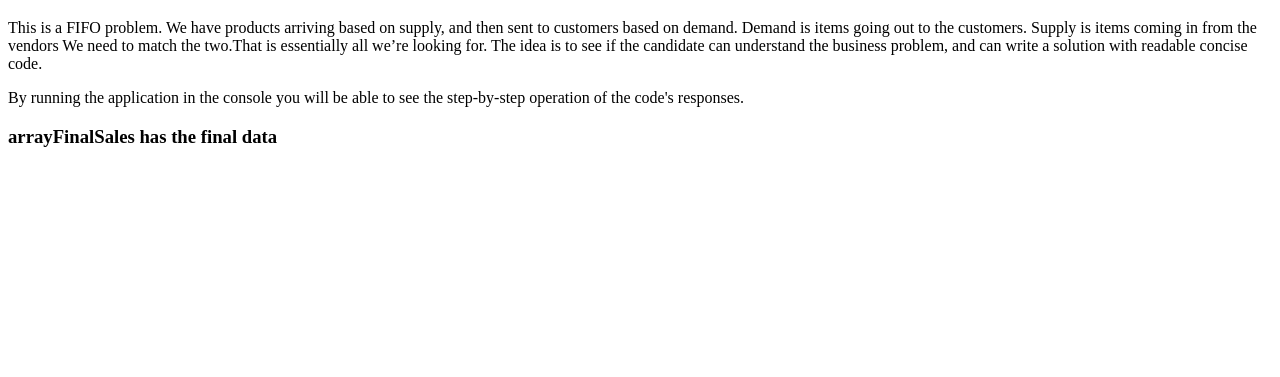
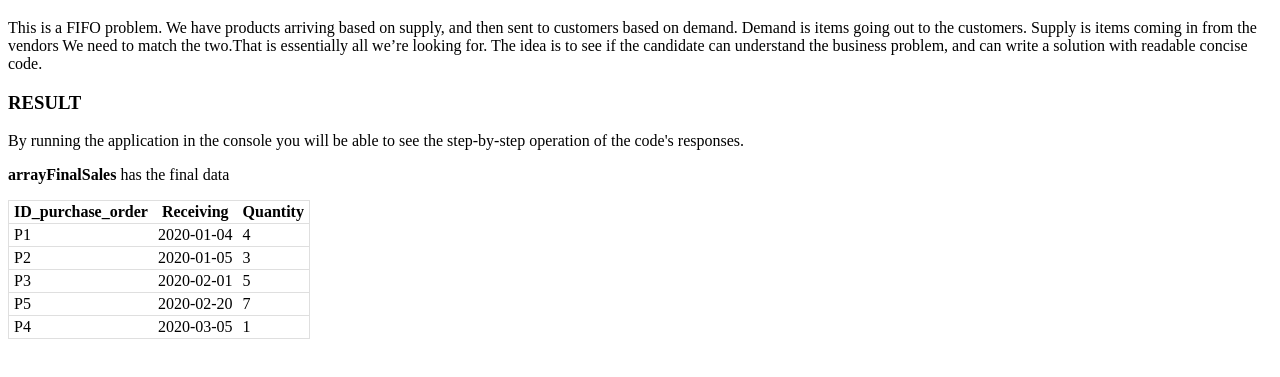
Before and after one commit to marthyndl/purchase-orders, a plain HTML site: page index.html in a window 1280 px wide. Shown: the part 61-438 px from the top of the page. Drawn offline with Linux system fonts and the light colour scheme.

Commit message:
Show table array final sales

```diff
--- a/index.html
+++ b/index.html
@@ -3,6 +3,8 @@
   <head>
     <title>Coding Exercise! Martín Lopez</title>
     <meta charset="UTF-8" />
+    <link rel="stylesheet" href="./src/styles.css">
+    <link rel="icon" href="./src/budget.png">
   </head>
 
   <body>
--- a/src/index.js
+++ b/src/index.js
@@ -128,7 +128,35 @@ function allocate(salesOrders, purchaseOrders) {
   return arrayFinalSales;
 }
 
-console.log(allocate(salesOrders, purchaseOrders));
+function getCells(data) {
+  let resultCells = Object.values(data);
+  return resultCells.map(cell => `<td>${cell}</td>`).join('');
+}
+
+function createBody(data) {
+  return data.map(row => `<tr>${getCells(row)}</tr>`).join('');
+}
+
+function createTable(data) {
+  // Destructure the headings (first row) from
+  // all the rows
+
+  // Return some HTML that uses `getCells` to create
+  // some headings, but also to create the rows
+  // in the tbody.
+  return `
+    <table>
+      <thead>
+        <tr>
+          <th>ID_purchase_order</th>
+          <th>Receiving</th>
+          <th>Quantity</th>
+        </tr>
+      </thead>
+      <tbody id="tbody">${createBody(data)}</tbody>
+    </table>
+  `;
+}
 
 document.getElementById("app").innerHTML = `
 <h1>Coding Exercise! Martín Lopez</h1>
@@ -142,13 +170,19 @@ We need to match the two.That is essentially all we’re looking for.
 
 The idea is to see if the candidate can understand the business problem, and can write a solution with readable concise code.
 </div>
+<h3>
+RESULT
+</h3>
 <p>
 By running the application in the console you will be able to see the step-by-step operation of the code's responses.
 </p>
-<h3>
-arrayFinalSales has the final data
-</h3>
+<p>
+<b>arrayFinalSales</b> has the final data
+</p>
 `;
+
+// Bang it altogether
+document.body.insertAdjacentHTML('beforeend', createTable(allocate(salesOrders, purchaseOrders)));
 
 // Sales Orders are orders created by a customer for us to provide a product
 
--- /dev/null
+++ b/src/styles.css
@@ -0,0 +1,3 @@
+table { border-collapse: collapse; }
+tr { border: 1px solid #dfdfdf; }
+th, td { padding: 2px 5px 2px 5px;}
```
Also changed, not shown: src/budget.png (added).
